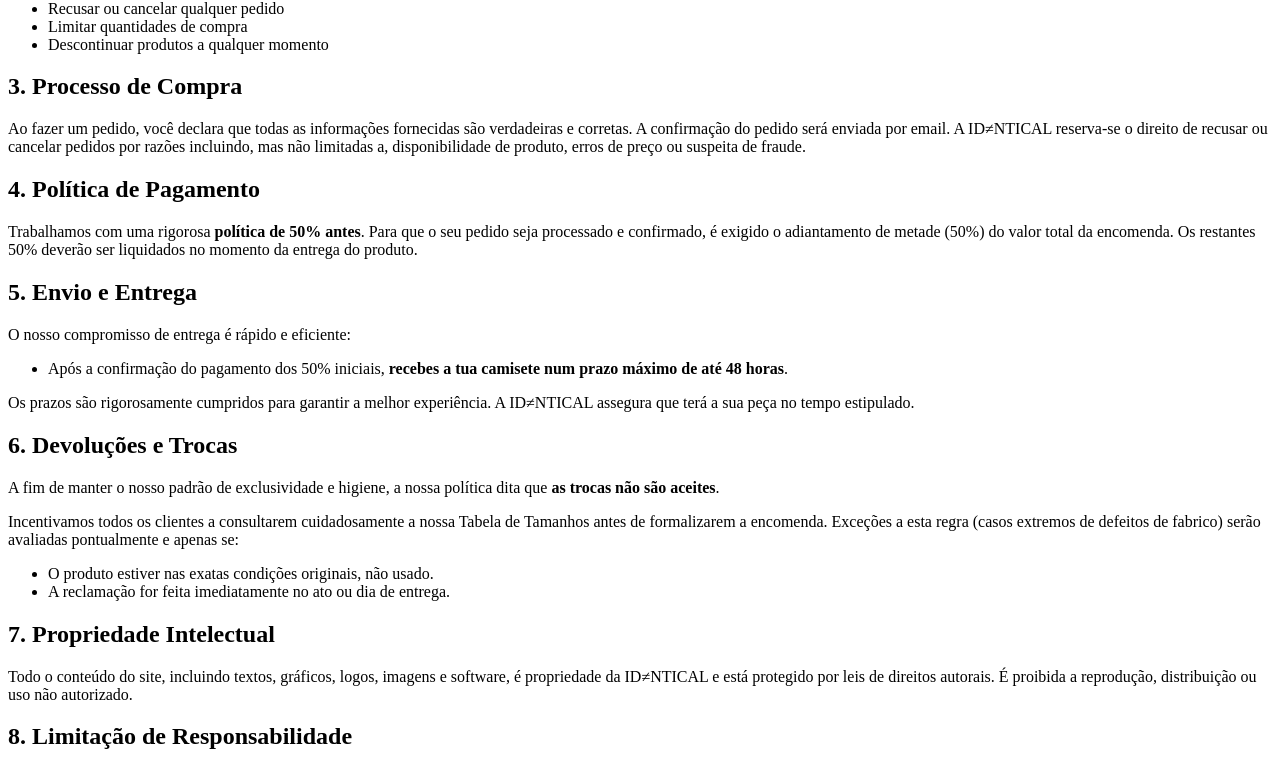
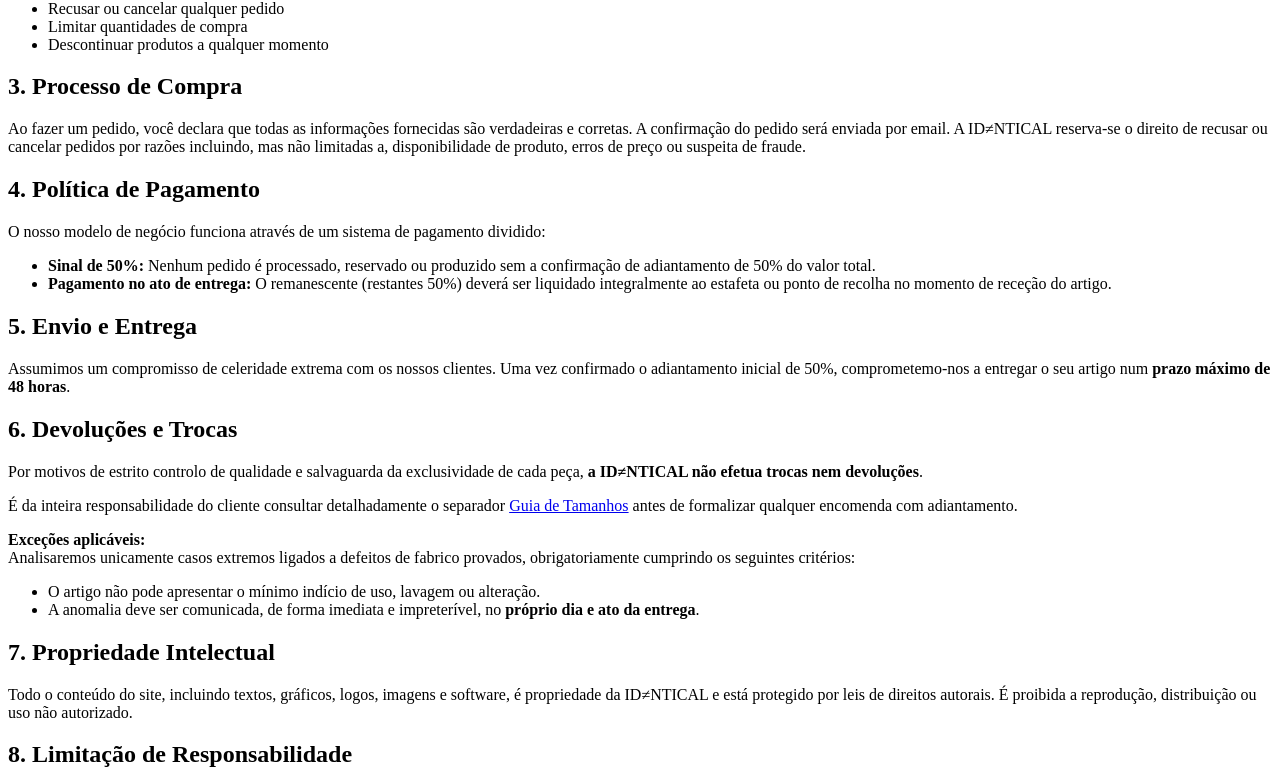
Before and after one commit to ShelvenMiambo/identical-store, a React (Vite) app in the folder client/: page /termos in a window 1280 px wide. Shown: the part 398-1168 px from the top of the page. Built offline with nearby package versions, Linux system fonts and the light colour scheme; no server answers.

Commit message:
feat(ui): formalize language for payments, delivery and returns policies

```diff
--- a/client/src/pages/client/terms-page.tsx
+++ b/client/src/pages/client/terms-page.tsx
@@ -46,34 +46,36 @@ export default function TermsPage() {
           <section>
             <h2 className="text-2xl font-bold mb-4">4. Política de Pagamento</h2>
             <p className="text-muted-foreground leading-relaxed">
-              Trabalhamos com uma rigorosa <strong>política de 50% antes</strong>. Para que o seu pedido seja processado e confirmado, é exigido o adiantamento de metade (50%) do valor total da encomenda. Os restantes 50% deverão ser liquidados no momento da entrega do produto.
+              O nosso modelo de negócio funciona através de um sistema de pagamento dividido:
             </p>
+            <ul className="list-disc list-inside text-muted-foreground space-y-2 ml-4">
+              <li><strong>Sinal de 50%:</strong> Nenhum pedido é processado, reservado ou produzido sem a confirmação de adiantamento de 50% do valor total.</li>
+              <li><strong>Pagamento no ato de entrega:</strong> O remanescente (restantes 50%) deverá ser liquidado integralmente ao estafeta ou ponto de recolha no momento de receção do artigo.</li>
+            </ul>
           </section>
 
           <section>
             <h2 className="text-2xl font-bold mb-4">5. Envio e Entrega</h2>
             <p className="text-muted-foreground leading-relaxed mb-4">
-              O nosso compromisso de entrega é rápido e eficiente:
-            </p>
-            <ul className="list-disc list-inside text-muted-foreground space-y-2 ml-4">
-              <li>Após a confirmação do pagamento dos 50% iniciais, <strong>recebes a tua camisete num prazo máximo de até 48 horas</strong>.</li>
-            </ul>
-            <p className="text-muted-foreground leading-relaxed mt-4">
-              Os prazos são rigorosamente cumpridos para garantir a melhor experiência. A ID≠NTICAL assegura que terá a sua peça no tempo estipulado.
+              Assumimos um compromisso de celeridade extrema com os nossos clientes. Uma vez confirmado o adiantamento inicial de 50%, comprometemo-nos a entregar o seu artigo num <strong>prazo máximo de 48 horas</strong>.
             </p>
           </section>
 
           <section>
             <h2 className="text-2xl font-bold mb-4">6. Devoluções e Trocas</h2>
             <p className="text-muted-foreground leading-relaxed mb-4">
-              A fim de manter o nosso padrão de exclusividade e higiene, a nossa política dita que <strong>as trocas não são aceites</strong>.
+              Por motivos de estrito controlo de qualidade e salvaguarda da exclusividade de cada peça, <strong>a ID≠NTICAL não efetua trocas nem devoluções</strong>.
             </p>
             <p className="text-muted-foreground leading-relaxed mb-4">
-              Incentivamos todos os clientes a consultarem cuidadosamente a nossa Tabela de Tamanhos antes de formalizarem a encomenda. Exceções a esta regra (casos extremos de defeitos de fabrico) serão avaliadas pontualmente e apenas se:
+              É da inteira responsabilidade do cliente consultar detalhadamente o separador <a href="/guia-tamanhos" className="text-foreground underline">Guia de Tamanhos</a> antes de formalizar qualquer encomenda com adiantamento.
+            </p>
+            <p className="text-muted-foreground leading-relaxed mb-4">
+              <strong>Exceções aplicáveis:</strong><br/>
+              Analisaremos unicamente casos extremos ligados a defeitos de fabrico provados, obrigatoriamente cumprindo os seguintes critérios:
             </p>
             <ul className="list-disc list-inside text-muted-foreground space-y-2 ml-4">
-              <li>O produto estiver nas exatas condições originais, não usado.</li>
-              <li>A reclamação for feita imediatamente no ato ou dia de entrega.</li>
+              <li>O artigo não pode apresentar o mínimo indício de uso, lavagem ou alteração.</li>
+              <li>A anomalia deve ser comunicada, de forma imediata e impreterível, no <strong>próprio dia e ato da entrega</strong>.</li>
             </ul>
           </section>
 
```
